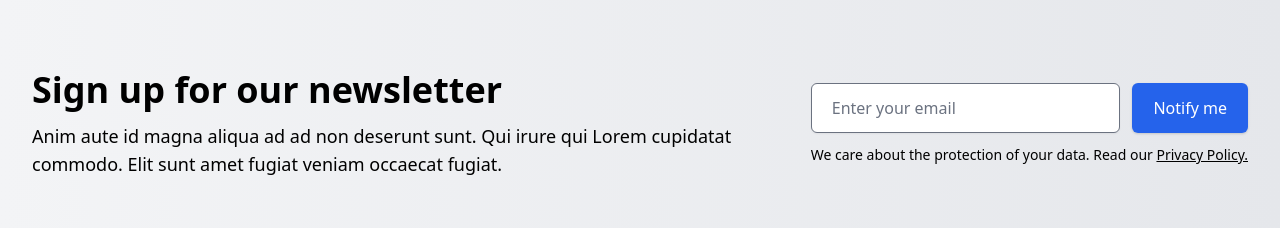
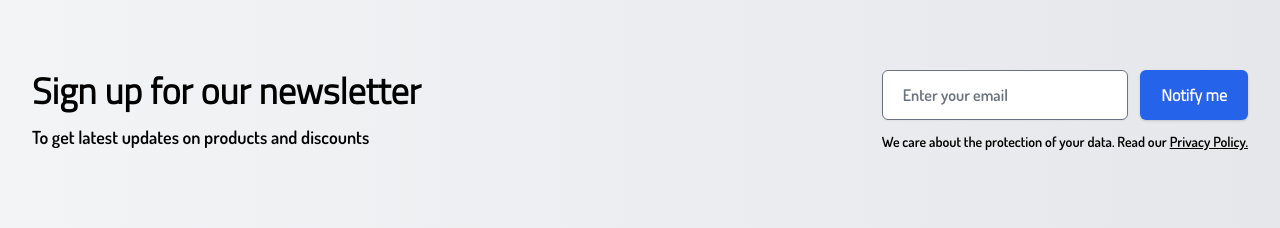
Before and after one commit to Konyuka/ANGOL, a Vue app: page /about in a window 1280 px wide. Shown: the part 2033-2261 px from the top of the page. Built offline with nearby package versions, Linux system fonts and the light colour scheme; what @tailwindcss/typography would draw is missing.

Commit message:
lazy loading

```diff
--- a/src/Pages/About.vue
+++ b/src/Pages/About.vue
@@ -1,11 +1,11 @@
 <template>
 
- <div class="bg-gradient-to-r from-gray-100 to-gray-200"  data-scroll-container>
+ <div class="overflow-visible bg-gradient-to-r from-gray-100 to-gray-200"  data-scroll-container>
    <Header class="z-20 transition duration-700 ease-in-out transform hover:translate-y-1 motion-reduce:transition-none motion-reduce:transform-none" />
 
     <div class="bg-gradient-to-r from-gray-100 to-gray-200">
       <header class="relative pb-36 bg-blue-gray-800">
-        <div class="absolute inset-0">
+        <div data-scroll data-scroll-speed="1" class="absolute inset-0">
           <img class="w-full h-full object-fit" src="/src/assets/img/bg.jpg" alt="">
           <div aria-hidden="true" class="absolute inset-0 bg-gradient-to-r from-indigo-800 to-cyan-600 mix-blend-multiply"></div>
           <!-- <div class="absolute inset-0 bg-blue-gray-800 mix-blend-multiply" aria-hidden="true"></div> -->
@@ -149,7 +149,7 @@
         </div>
 
         <!-- CTA Section -->
-        <section class="relative bg-white" aria-labelledby="join-heading">
+        <section class="relative bg-gradient-to-r from-gray-100 to-gray-200" aria-labelledby="join-heading">
           <div class="hidden absolute inset-x-0 h-1/2 bg-blue-gray-50 lg:block" aria-hidden="true"></div>
           <div class="max-w-7xl mx-auto bg-blue-600 lg:bg-transparent lg:px-8">
             <div class="lg:grid lg:grid-cols-12">
@@ -194,24 +194,24 @@
         <!-- Newsletter Section -->
         <section class="max-w-md mx-auto py-24 px-4 sm:max-w-3xl sm:px-6 lg:max-w-7xl lg:py-32 lg:px-8 lg:flex lg:items-center" aria-labelledby="newsletter-heading">
           <div class="lg:w-0 lg:flex-1">
-            <h2 class="text-3xl font-extrabold text-blue-gray-900 sm:text-4xl" id="newsletter-heading">
+            <h2 class="font-heading-font text-3xl font-extrabold text-blue-gray-900 sm:text-4xl" id="newsletter-heading">
               Sign up for our newsletter
             </h2>
-            <p class="mt-3 max-w-3xl text-lg text-blue-gray-500">
-              Anim aute id magna aliqua ad ad non deserunt sunt. Qui irure qui Lorem cupidatat commodo. Elit sunt amet fugiat veniam occaecat fugiat.
+            <p class="font-primary-font mt-3 max-w-3xl text-lg text-blue-gray-500">
+              To get latest updates on products and discounts
             </p>
           </div>
           <div class="mt-8 lg:mt-0 lg:ml-8">
             <form class="sm:flex">
               <label for="email-address" class="sr-only">Email address</label>
-              <input id="email-address" name="email-address" type="email" autocomplete="email" required class="w-full px-5 py-3 border border-blue-gray-300 shadow-sm placeholder-blue-gray-400 focus:ring-1 focus:ring-blue-500 focus:border-blue-500 sm:max-w-xs rounded-md" placeholder="Enter your email">
+              <input id="email-address" name="email-address" type="email" autocomplete="email" required class="font-primary-font w-full px-5 py-3 border border-blue-gray-300 shadow-sm placeholder-blue-gray-400 focus:ring-1 focus:ring-blue-500 focus:border-blue-500 sm:max-w-xs rounded-md" placeholder="Enter your email">
               <div class="mt-3 rounded-md shadow sm:mt-0 sm:ml-3 sm:flex-shrink-0">
-                <button type="submit" class="w-full flex items-center justify-center px-5 py-3 border border-transparent text-base font-medium rounded-md text-white bg-blue-600 hover:bg-blue-700 focus:outline-none focus:ring-2 focus:ring-offset-2 focus:ring-blue-500">
+                <button type="submit" class="font-heading-font font-extrabold  w-full flex items-center justify-center px-5 py-3 border border-transparent text-base rounded-md text-white bg-blue-600 hover:bg-blue-700 focus:outline-none focus:ring-2 focus:ring-offset-2 focus:ring-blue-500">
                   Notify me
                 </button>
               </div>
             </form>
-            <p class="mt-3 text-sm text-blue-gray-500">
+            <p class="font-primary-font mt-3 text-sm text-blue-gray-500">
               We care about the protection of your data. Read our
               <a href="#" class="font-medium underline">
                 Privacy Policy.
--- a/src/Pages/Home.vue
+++ b/src/Pages/Home.vue
@@ -1,6 +1,6 @@
 <template>
 
-<div class="bg-white" data-scroll-container>
+<div class="bg-gradient-to-r from-gray-100 to-gray-200 overflow-hidden" data-scroll-container>
   <Header :propValue="propValue" :showNavbar="showNavbar" class="transition duration-700 ease-in-out transform hover:translate-y-1 motion-reduce:transition-none motion-reduce:transform-none" />
 
   <div class="relative overflow-hidden mt-14">
@@ -233,7 +233,7 @@
             <p class="mt-2 text-white text-3xl font-extrabold tracking-tight sm:text-4xl">
               Tech into Media & Branding
             </p>
-            <p class="mt-3 text-lg text-gray-300">
+            <p class="mt-3 text-lg text-gray-300 font-primary-font ">
               ANGOL MEDIA is a provider of advertising and media services headquarted in Nairobi, Kenya with a presence in Kigali, Rwanda. We help clients in
               promoting and marketing of products through our advertising services. Our campaigns deliver media impressions on high penetration, high velocity,
               perimeter items such as FMCG, boxtops, shopping bags.
@@ -241,7 +241,7 @@
             <div class="mt-8">
               <div class="inline-flex rounded-md shadow">
                 <a href="#" class="inline-flex items-center justify-center px-5 py-3 border border-transparent text-base font-medium rounded-md text-gray-900 bg-white hover:bg-gray-50">
-                  Check Out More Projects
+                  Recent Projects
                   <!-- Heroicon name: solid/external-link -->
                   <svg class="-mr-1 ml-3 h-5 w-5 text-gray-400" xmlns="http://www.w3.org/2000/svg" viewBox="0 0 20 20" fill="currentColor" aria-hidden="true">
                     <path d="M11 3a1 1 0 100 2h2.586l-6.293 6.293a1 1 0 101.414 1.414L15 6.414V9a1 1 0 102 0V4a1 1 0 00-1-1h-5z" />
--- a/src/components/Footer.vue
+++ b/src/components/Footer.vue
@@ -1,30 +1,30 @@
 <template>
-  <footer id="foota" class="pb-20 bg-gradient-to-r from-gray-100 to-gray-200" aria-labelledby="footer-heading">
+  <footer id="foota" class="pb-44   bg-gradient-to-r from-gray-100 to-gray-200" aria-labelledby="footer-heading">
       <h2 id="footer-heading" class="sr-only">Footer</h2>
       <div data-scroll data-scroll-speed="4" class="max-w-md mx-auto pt-12 px-4 sm:max-w-7xl sm:px-6 lg:pt-16 lg:px-8">
         <div class="xl:grid xl:grid-cols-3 xl:gap-8">
           <div class="space-y-8 xl:col-span-1">
-            <img data-scroll data-scroll-speed="1" data class="h-10" src="https://tailwindui.com/img/logos/workflow-mark-gray-300.svg" alt="Company name">
+            <img  data class="h-10" src="https://tailwindui.com/img/logos/workflow-mark-gray-300.svg" alt="Company name">
             <p class="text-gray-500 text-base">
               Making the world a better place through constructing elegant hierarchies.
             </p>
             <div class="flex space-x-6">
-              <a data-scroll data-scroll-speed="1" href="#" class="text-gray-400 hover:text-gray-500">
+              <a data-scroll data-scroll-speed="1" href="#" class="text-indigo-700 hover:text-gray-500">
                 <span class="sr-only">Facebook</span>
-                <i class="fab fa-facebook fa-2x p-1 "></i>
+                <i class="fab fa-facebook fa-2x p-1"></i>
               </a>
 
-              <a data-scroll data-scroll-speed="1" href="#" class="text-gray-400 hover:text-gray-500">
+              <a data-scroll data-scroll-speed="1" href="#" class="text-indigo-700 hover:text-gray-500">
                 <span class="sr-only">Instagram</span>
                 <i class="fab fa-instagram fa-2x p-1"></i>
               </a>
 
-              <a data-scroll data-scroll-speed="1" href="#" class="text-gray-400 hover:text-gray-500">
+              <a data-scroll data-scroll-speed="1" href="#" class="text-indigo-700 hover:text-gray-500">
                 <span class="sr-only">Twitter</span>
                 <i class="fab fa-twitter fa-2x p-1"></i>
               </a>
 
-              <a data-scroll data-scroll-speed="1" href="#" class="text-gray-400 hover:text-gray-500">
+              <a data-scroll data-scroll-speed="1" href="#" class="text-indigo-700 hover:text-gray-500">
                 <span class="sr-only">Google</span>
                 <i class="fab fa-google fa-2x p-1"></i>
               </a>
--- a/src/locomotive.css
+++ b/src/locomotive.css
@@ -29,12 +29,28 @@ html.has-scroll-dragging {
   white-space: nowrap;
   height: 100%; }
 
-.c-scrollbar {
+
+body::-webkit-scrollbar {
+  width: 12px;               /* width of the entire scrollbar */
+}
+
+body::-webkit-scrollbar-track {
+  background: orange;        /* color of the tracking area */
+}
+
+body::-webkit-scrollbar-thumb {
+  background-color: blue;    /* color of the scroll thumb */
+  border-radius: 20px;       /* roundness of the scroll thumb */
+  border: 3px solid orange;  /* creates padding around scroll thumb */
+}
+
+
+  .c-scrollbar {
   z-index: 50;
   position: absolute;
   right: 0;
   top: 0;
-  width: 11px;
+  width: 2px;
   height: 100%;
   transform-origin: center right;
   transition: transform 0.3s, opacity 0.3s;
```
Also changed, not shown: src/Router/index.js (+4 -4 lines), src/components/Header.vue (+6 -3 lines).
